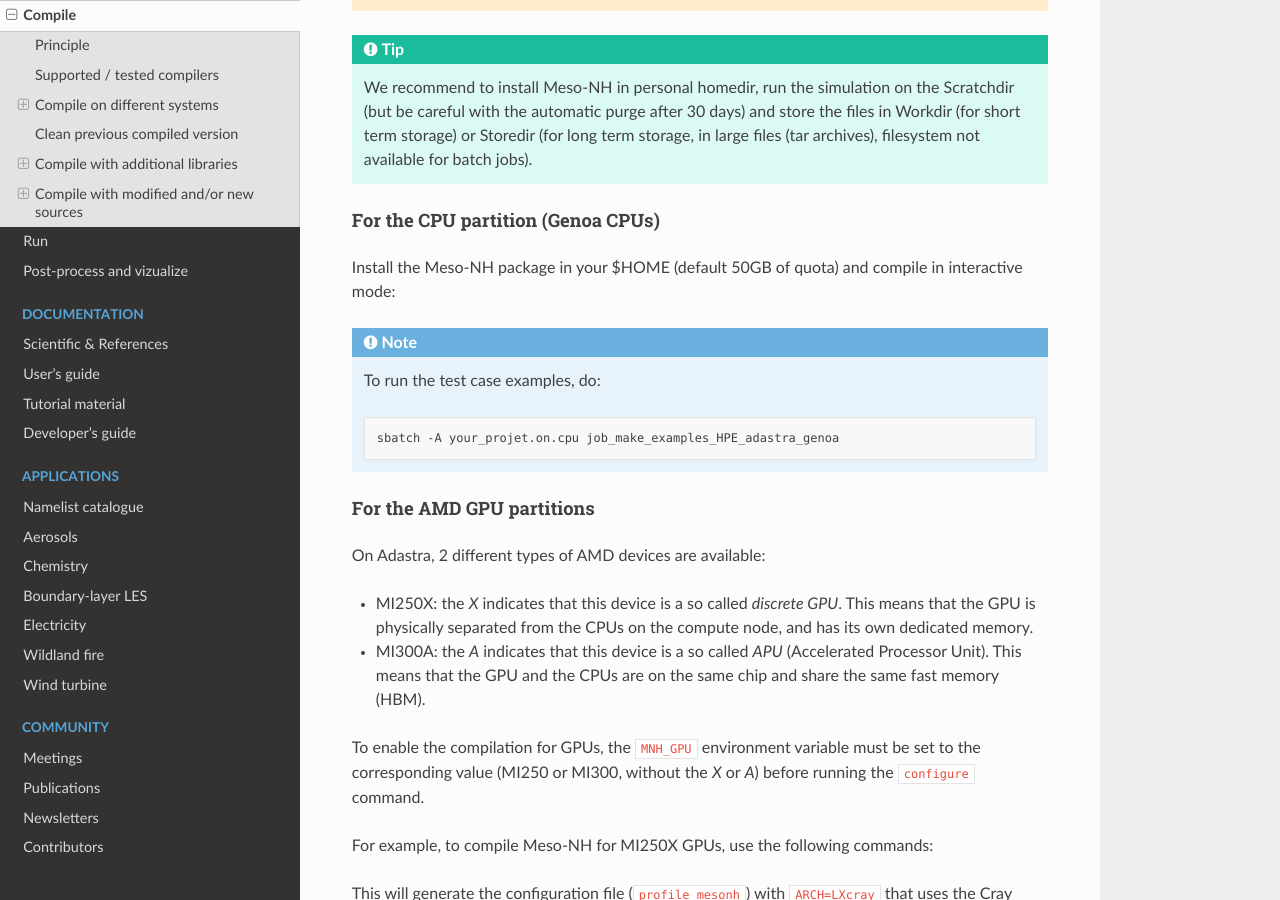
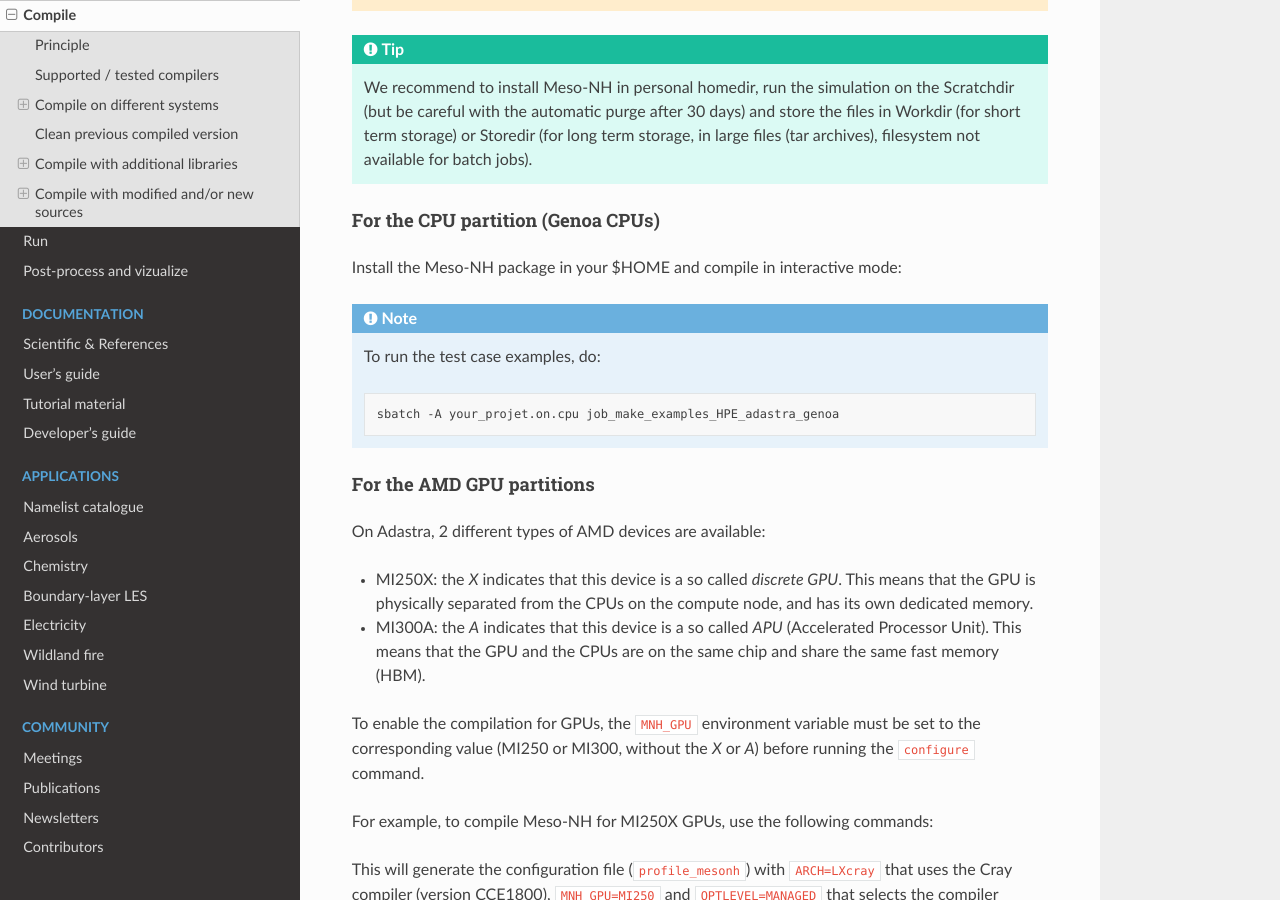
Before and after one commit to JorisPianezze/mesonh_doc, a Sphinx documentation site: the page built from docs/source/getting_started/compile.rst, in a window 1280 px wide and 900 px high, scrolled down 4719 px. Built offline with Sphinx 7.4.7 and the Read the Docs theme 3.1.0, drawn with Linux system fonts in a browser that asks for light colours; pages that are not in the unit, such as notebooks, are missing from menus.

Commit message:
Joris 21/04/2026 : Correct Adastra quota for HOME directory

```diff
--- a/docs/source/getting_started/compile.rst
+++ b/docs/source/getting_started/compile.rst
@@ -216,7 +216,7 @@
 For the CPU partition (Genoa CPUs)
 ^^^^^^^^^^^^^^^^^^^^^^^^^^^^^^^^^^^^
 
-Install the Meso-NH package in your $HOME (default 50GB of quota) and compile in interactive mode:
+Install the Meso-NH package in your $HOME and compile in interactive mode:
 
 .. code-block:: bash
    :substitutions:
```
